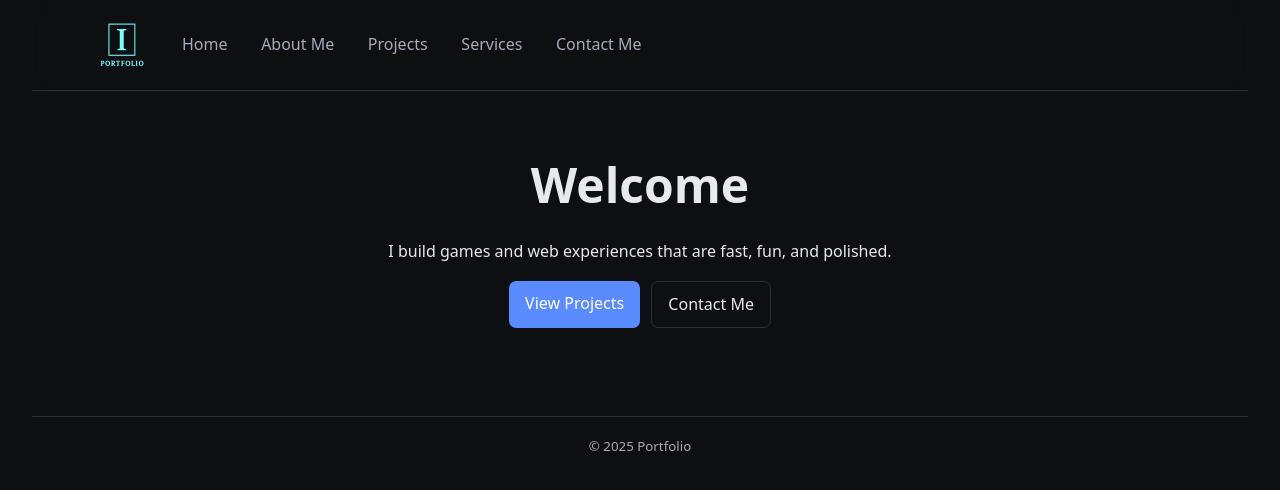
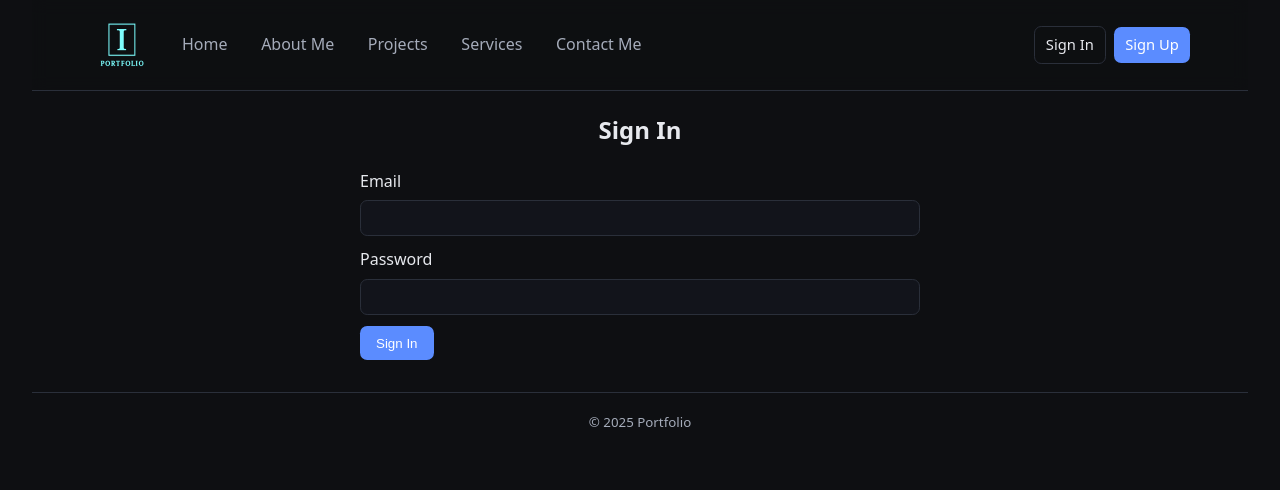
Before and after one commit to ius3r/WebPortfolio, a React (Vite) app in the folder client/: page /login in a window 1280 px wide. Shown: the top 490 px of the page. Built offline with nearby package versions, Linux system fonts and the light colour scheme; no server answers.

Commit message:
Added Auth to Client

```diff
--- a/client/src/App.jsx
+++ b/client/src/App.jsx
@@ -7,6 +7,8 @@ import About from './pages/About.jsx';
 import Projects from './pages/Projects.jsx';
 import Services from './pages/Services.jsx';
 import Contact from './pages/Contact.jsx';
+import Login from './pages/Login.jsx';
+import Signup from './pages/Signup.jsx';
 
 function App() {
   useEffect(() => {
@@ -41,6 +43,8 @@ function App() {
           <Route path="/projects" element={<Projects />} />
           <Route path="/services" element={<Services />} />
           <Route path="/contact" element={<Contact />} />
+          <Route path="/login" element={<Login />} />
+          <Route path="/signup" element={<Signup />} />
           {/* Fallback route */}
           <Route path="*" element={<Home />} />
         </Routes>
--- a/client/src/components/NavBar.jsx
+++ b/client/src/components/NavBar.jsx
@@ -1,9 +1,11 @@
 import { useState } from 'react';
 import { NavLink } from 'react-router-dom';
+import { useAuth } from '../context/AuthContext.jsx';
 
 export default function NavBar() {
   const [open, setOpen] = useState(false);
   const close = () => setOpen(false);
+  const { user, signout } = useAuth();
 
   const linkClass = ({ isActive }) => (isActive ? 'active' : undefined);
 
@@ -27,6 +29,19 @@ export default function NavBar() {
           <li><NavLink to="/contact" className={linkClass}>Contact Me</NavLink></li>
         </ul>
       </nav>
+      <div className="auth-actions">
+        {!user ? (
+          <>
+            <NavLink to="/login" className="btn small outline">Sign In</NavLink>
+            <NavLink to="/signup" className="btn small">Sign Up</NavLink>
+          </>
+        ) : (
+          <>
+            <span className="auth-name">{user.name}</span>
+            <button className="btn small outline" onClick={signout}>Sign Out</button>
+          </>
+        )}
+      </div>
     </>
   );
 }
--- /dev/null
+++ b/client/src/context/AuthContext.jsx
@@ -0,0 +1,57 @@
+import React, { createContext, useContext, useEffect, useMemo, useState } from 'react';
+import { useNavigate, useLocation } from 'react-router-dom';
+import { getAuth, signin as apiSignin, signup as apiSignup, signout as apiSignout } from '../services/auth.js';
+
+const AuthContext = createContext(null);
+
+export function AuthProvider({ children }) {
+  const [user, setUser] = useState(null);
+  const [token, setToken] = useState(null);
+  const [loading, setLoading] = useState(true);
+  const navigate = useNavigate();
+  const location = useLocation();
+
+  useEffect(() => {
+    const existing = getAuth();
+    if (existing) {
+      setUser(existing.user);
+      setToken(existing.token);
+    }
+    setLoading(false);
+  }, []);
+
+  const signin = async (values) => {
+    const { token, user } = await apiSignin(values);
+    setUser(user);
+    setToken(token);
+    const from = (location.state && location.state.from) || '/';
+    navigate(from, { replace: true });
+  };
+
+  const signup = async (values) => {
+    await apiSignup(values);
+    // After successful signup, redirect to login
+    navigate('/login');
+  };
+
+  const signout = async () => {
+    await apiSignout();
+    setUser(null);
+    setToken(null);
+    navigate('/');
+  };
+
+  const value = useMemo(() => ({ user, token, loading, signin, signup, signout }), [user, token, loading]);
+
+  return (
+    <AuthContext.Provider value={value}>
+      {children}
+    </AuthContext.Provider>
+  );
+}
+
+export function useAuth() {
+  const ctx = useContext(AuthContext);
+  if (!ctx) throw new Error('useAuth must be used within an AuthProvider');
+  return ctx;
+}
--- a/client/src/main.jsx
+++ b/client/src/main.jsx
@@ -3,11 +3,14 @@ import { createRoot } from 'react-dom/client';
 import { BrowserRouter } from 'react-router-dom';
 import App from './App.jsx';
 import './styles.css';
+import { AuthProvider } from './context/AuthContext.jsx';
 
 createRoot(document.getElementById('root')).render(
   <React.StrictMode>
     <BrowserRouter>
-      <App />
+      <AuthProvider>
+        <App />
+      </AuthProvider>
     </BrowserRouter>
   </React.StrictMode>
 );
--- /dev/null
+++ b/client/src/pages/Login.jsx
@@ -0,0 +1,44 @@
+import { useState } from 'react';
+import { useAuth } from '../context/AuthContext.jsx';
+
+export default function Login() {
+  const { signin } = useAuth();
+  const [form, setForm] = useState({ email: '', password: '' });
+  const [loading, setLoading] = useState(false);
+  const [error, setError] = useState('');
+
+  const onChange = (e) => setForm({ ...form, [e.target.name]: e.target.value });
+
+  const onSubmit = async (e) => {
+    e.preventDefault();
+    setLoading(true);
+    setError('');
+    try {
+      await signin(form);
+    } catch (err) {
+      setError(err?.message || 'Login failed');
+    } finally {
+      setLoading(false);
+    }
+  };
+
+  return (
+    <section className="section-narrow centered">
+      <h2>Sign In</h2>
+      <form className="form" onSubmit={onSubmit}>
+        {error && <div className="card" style={{ borderColor: '#b33' }}>{error}</div>}
+        <div className="field">
+          <label htmlFor="email">Email</label>
+          <input id="email" name="email" type="email" required value={form.email} onChange={onChange} />
+        </div>
+        <div className="field">
+          <label htmlFor="password">Password</label>
+          <input id="password" name="password" type="password" required value={form.password} onChange={onChange} />
+        </div>
+        <div className="card-actions">
+          <button className="btn" type="submit" disabled={loading}>{loading ? 'Signing in…' : 'Sign In'}</button>
+        </div>
+      </form>
+    </section>
+  );
+}
--- /dev/null
+++ b/client/src/pages/Signup.jsx
@@ -0,0 +1,52 @@
+import { useState } from 'react';
+import { useAuth } from '../context/AuthContext.jsx';
+
+export default function Signup() {
+  const { signup } = useAuth();
+  const [form, setForm] = useState({ name: '', email: '', password: '' });
+  const [loading, setLoading] = useState(false);
+  const [error, setError] = useState('');
+  const [message, setMessage] = useState('');
+
+  const onChange = (e) => setForm({ ...form, [e.target.name]: e.target.value });
+
+  const onSubmit = async (e) => {
+    e.preventDefault();
+    setLoading(true);
+    setError('');
+    setMessage('');
+    try {
+      await signup(form);
+      setMessage('Account created! Please sign in.');
+    } catch (err) {
+      setError(err?.message || 'Signup failed');
+    } finally {
+      setLoading(false);
+    }
+  };
+
+  return (
+    <section className="section-narrow centered">
+      <h2>Sign Up</h2>
+      <form className="form" onSubmit={onSubmit}>
+        {error && <div className="card" style={{ borderColor: '#b33' }}>{error}</div>}
+        {message && <div className="card" style={{ borderColor: '#2a6' }}>{message}</div>}
+        <div className="field">
+          <label htmlFor="name">Name</label>
+          <input id="name" name="name" type="text" required value={form.name} onChange={onChange} />
+        </div>
+        <div className="field">
+          <label htmlFor="email">Email</label>
+          <input id="email" name="email" type="email" required value={form.email} onChange={onChange} />
+        </div>
+        <div className="field">
+          <label htmlFor="password">Password</label>
+          <input id="password" name="password" type="password" required minLength={6} value={form.password} onChange={onChange} />
+        </div>
+        <div className="card-actions">
+          <button className="btn" type="submit" disabled={loading}>{loading ? 'Creating…' : 'Create Account'}</button>
+        </div>
+      </form>
+    </section>
+  );
+}
--- /dev/null
+++ b/client/src/services/auth.js
@@ -0,0 +1,59 @@
+const API_BASE = (() => {
+  const host = typeof window !== 'undefined' ? window.location.hostname : 'localhost';
+  const fromEnv = typeof import.meta !== 'undefined' && import.meta.env && import.meta.env.VITE_API_BASE_URL;
+  if (fromEnv) return fromEnv.replace(/\/$/, '');
+  const port = 3000; // server default from config
+  return `http://${host}:${port}`;
+})();
+
+export async function signin({ email, password }) {
+  const res = await fetch(`${API_BASE}/auth/signin`, {
+    method: 'POST',
+    headers: { 'Content-Type': 'application/json' },
+    credentials: 'include',
+    body: JSON.stringify({ email, password })
+  });
+  const data = await res.json();
+  if (!res.ok) throw new Error(data?.error || 'Failed to sign in');
+  // Persist token and user for client-side auth
+  localStorage.setItem('auth', JSON.stringify({ token: data.token, user: data.user }));
+  return data;
+}
+
+export async function signup({ name, email, password }) {
+  const res = await fetch(`${API_BASE}/api/users`, {
+    method: 'POST',
+    headers: { 'Content-Type': 'application/json' },
+    body: JSON.stringify({ name, email, password })
+  });
+  const data = await res.json();
+  if (!res.ok) throw new Error(data?.error || 'Failed to sign up');
+  return data;
+}
+
+export async function signout() {
+  try {
+    await fetch(`${API_BASE}/auth/signout`, { method: 'GET', credentials: 'include' });
+  } finally {
+    localStorage.removeItem('auth');
+  }
+}
+
+export function getAuth() {
+  try {
+    const raw = localStorage.getItem('auth');
+    if (!raw) return null;
+    const parsed = JSON.parse(raw);
+    if (!parsed?.token || !parsed?.user) return null;
+    return parsed;
+  } catch {
+    return null;
+  }
+}
+
+export function authHeader() {
+  const auth = getAuth();
+  return auth?.token ? { Authorization: `Bearer ${auth.token}` } : {};
+}
+
+export { API_BASE };
--- a/client/src/styles.css
+++ b/client/src/styles.css
@@ -29,6 +29,10 @@ body{
 }
 .site-nav a:hover{ color:var(--text); background:#1a1f2b; }
 .site-nav a.active{ color:#fff; background:var(--primary); }
+
+/* Auth actions on right */
+.auth-actions{ margin-left:auto; display:flex; align-items:center; gap:.5rem; }
+.auth-name{ color:var(--muted); }
 
 /* Main */
 .hero{ padding:3.5rem 0; }
@@ -76,4 +80,5 @@ input:focus,textarea:focus{ border-color:var(--primary); }
   .site-nav.open{ display:block; }
   .site-nav ul{ flex-direction:column; gap:.25rem; padding:.6rem 0; }
   .nav-wrap{ align-items:flex-start; }
+  .auth-actions{ width:100%; justify-content:flex-end; margin-top:.5rem; }
 }
```
